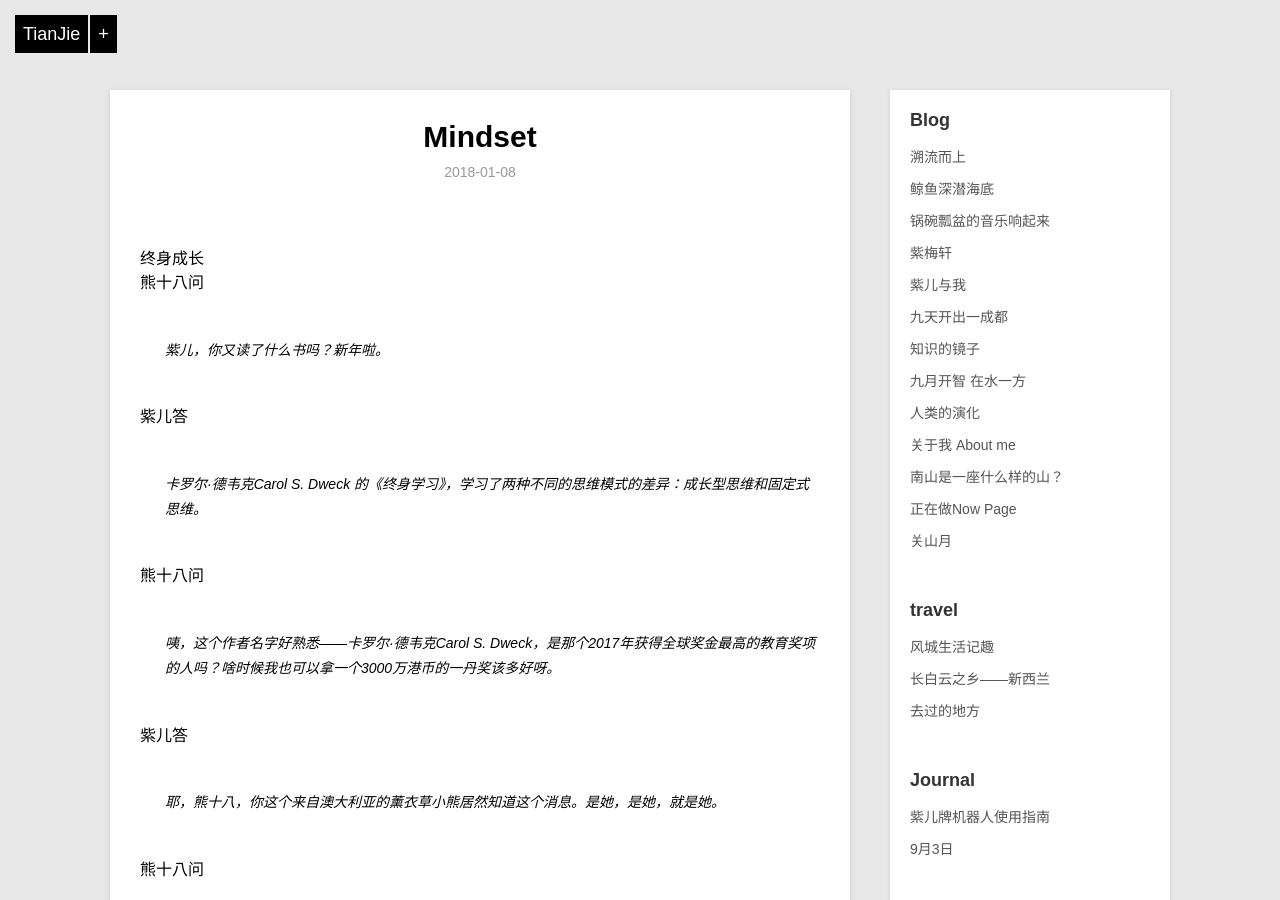
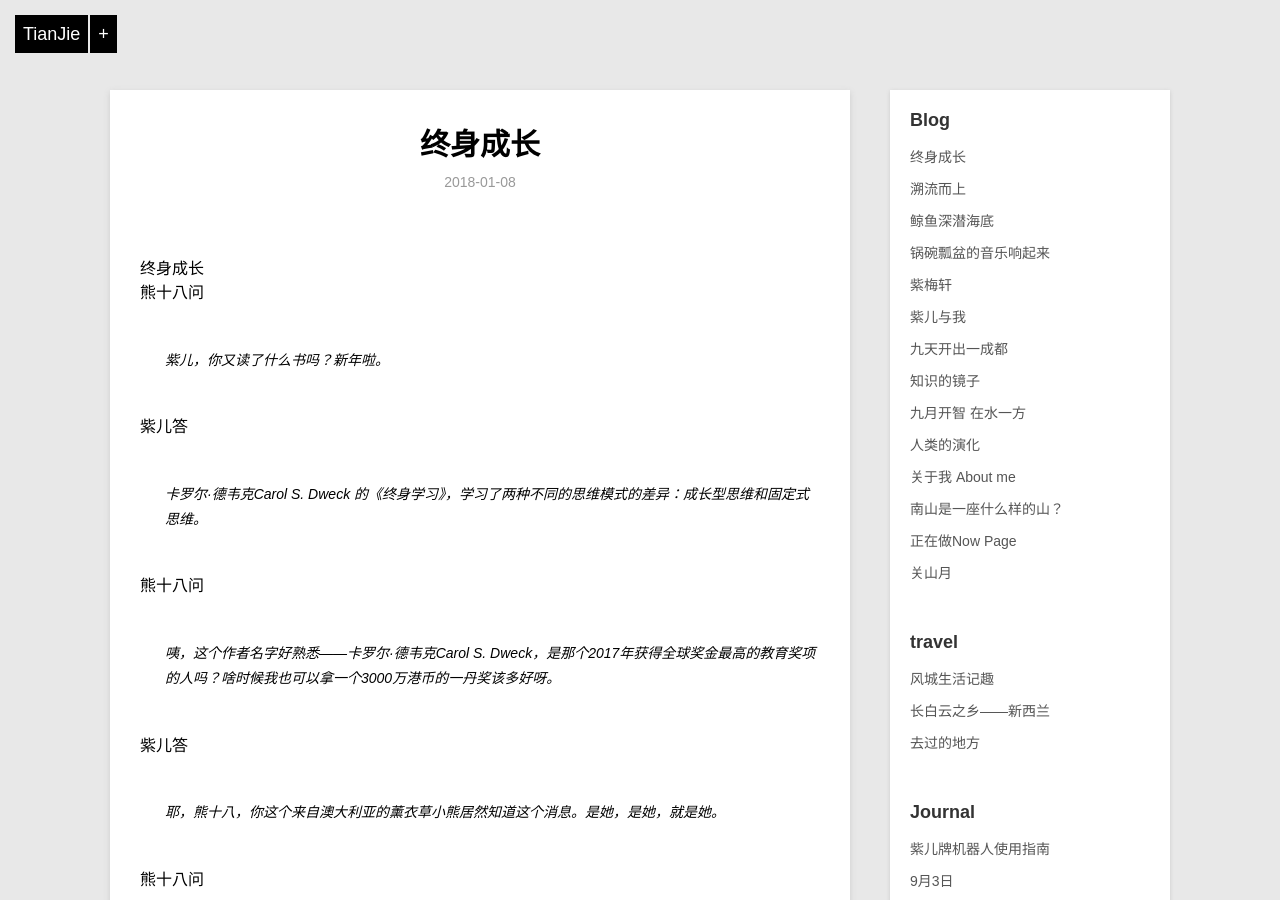
Before and after one commit to violettianjie/violettianjie.github.io, a Jekyll site: the page built from _posts/blog/2018-01-08-mindset.md, in a window 1280 px wide and 900 px high. Built offline with Jekyll 4.4.1, drawn with Linux system fonts in a browser that asks for light colours; our own code applies the rules of GitHub Pages for plain Markdown files.

Commit message:
Update 2018-01-08-mindset.md

```diff
--- a/_posts/blog/2018-01-08-mindset.md
+++ b/_posts/blog/2018-01-08-mindset.md
@@ -1,3 +1,11 @@
+---
+layout: post
+title: "终身成长"
+description: “两种思维模式"
+category: blog
+---
+
+
 # 终身成长
 
 熊十八问
```
